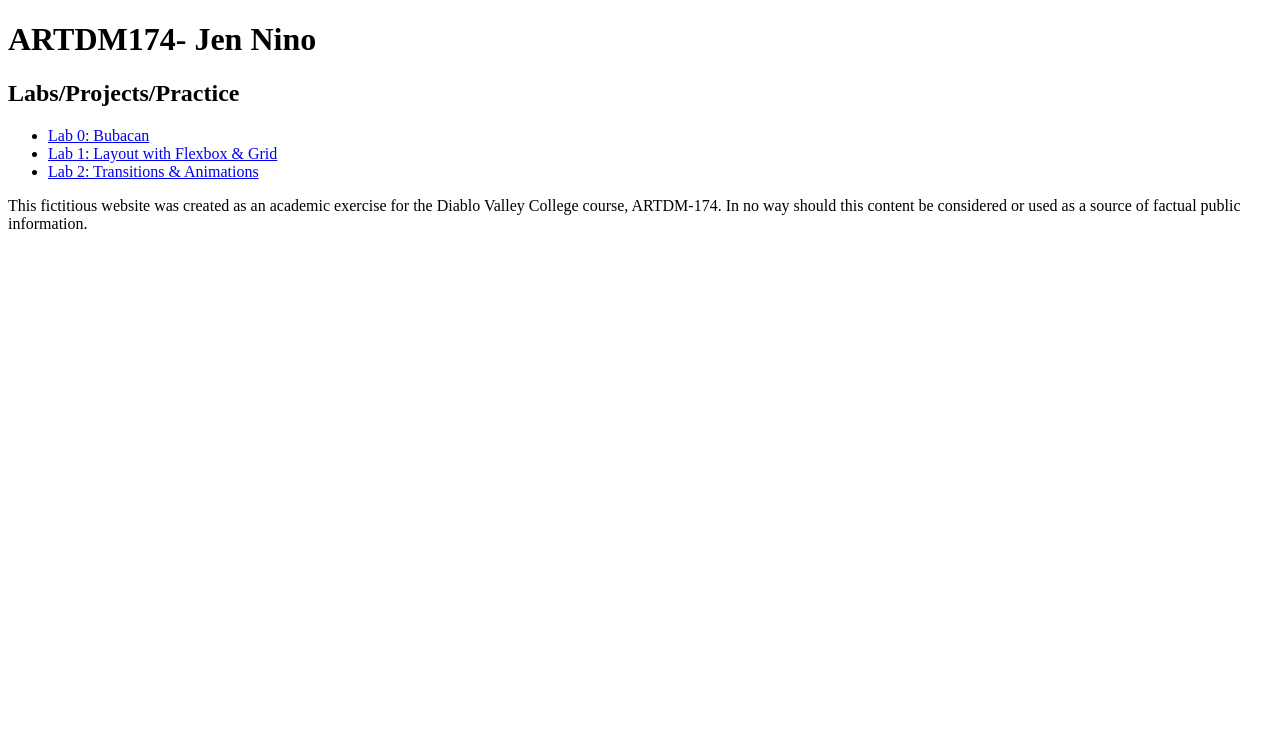
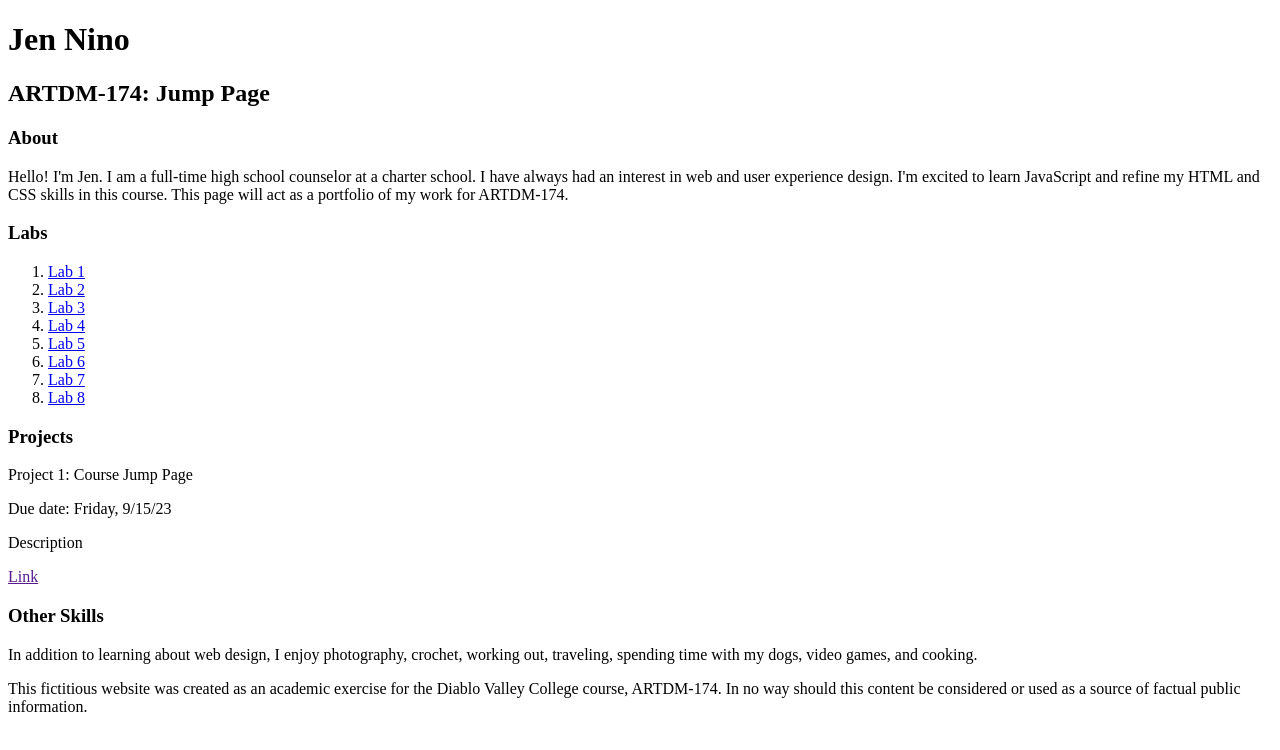
Before and after one commit to booksquirm/course-jump-page, a plain HTML site: page index.html in a window 1280 px wide. Drawn offline with Linux system fonts and the light colour scheme.

Commit message:
Add text and lab/project section

```diff
--- a/index.html
+++ b/index.html
@@ -2,24 +2,56 @@
 <html lang="en">
     <head>
         <meta charset="UTF-8" />
-        <title>ARTDM174-Jen Nino</title>
+        <title>Jen Nino-Jump Page</title>
         <meta name="viewport" content="width=device-width, initial-scale=1.0" />
+        <link href="css/main.css" type="text/css" rel="stylesheet">
     </head>
 
     <body>
+         <header>
+            <h1>Jen Nino</h1>
+            <h2>ARTDM-174: Jump Page</h2>
+        </header>
 
-        <header>
-            <h1>ARTDM174- Jen Nino</h1>
-            <h2>Labs/Projects/Practice</h2>
+        <main>
+            <section class="about">
+              <h3>About</h3>
+              <p>
+                Hello! I'm Jen. I am a full-time high school counselor at a charter school. I have always had an interest in web and user experience design. I'm excited to learn JavaScript and refine my HTML and CSS skills in this course. This page will act as a portfolio of my work for ARTDM-174.
+              </p>
+            </section>
 
-        <nav>
-            <ul>
-                <li><a href="lab0.html">Lab 0: Bubacan</a></li>
-                <li><a href="lab1.html">Lab 1: Layout with Flexbox & Grid</a></li>
-                <li><a href="lab2.html">Lab 2: Transitions & Animations</a></li>
-            </ul>
-        </nav>
-        </header>
+            <section class="labs">
+                <h3>Labs</h3>
+                <ol>
+                  <li><a href="labs/lab1">Lab 1</a></li>
+                  <li><a href="labs/lab2">Lab 2</a></li>
+                  <li><a href="labs/lab3">Lab 3</a></li>
+                  <li><a href="labs/lab4">Lab 4</a></li>
+                  <li><a href="labs/lab5">Lab 5</a></li>
+                  <li><a href="labs/lab6">Lab 6</a></li>
+                  <li><a href="labs/lab7">Lab 7</a></li>
+                  <li><a href="labs/lab8">Lab 8</a></li>
+                </ol>
+              </section>
+
+            <section class="projects">
+                <h3>Projects</h3>
+                <p>Project 1: Course Jump Page</p>
+                <p>Due date: Friday, 9/15/23</p>
+                <p>Description</p>
+                <a href="">Link</a>
+
+            </section>
+
+        </main>
+
+         <aside>
+           <h3>Other Skills</h3>
+           <p>
+             In addition to learning about web design, I enjoy photography, crochet, working out, traveling, spending time with my dogs, video games, and cooking.
+           </p>
+         </aside>
 
         <footer>This fictitious website was created as an academic exercise for the Diablo Valley College course, ARTDM-174. In no way should this content be considered or used as a source of factual public information.</footer>
     </body>
```
Also changed, not shown: javascript/main.js (added).
